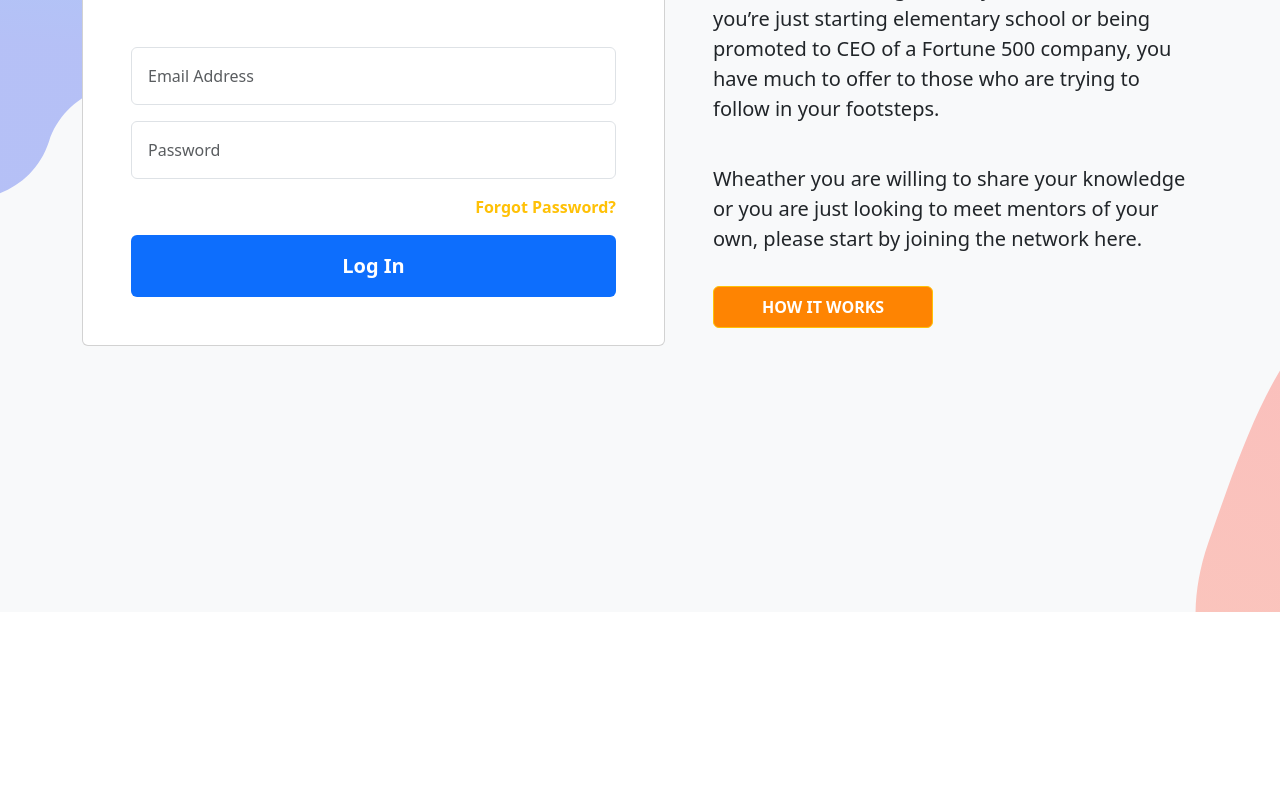
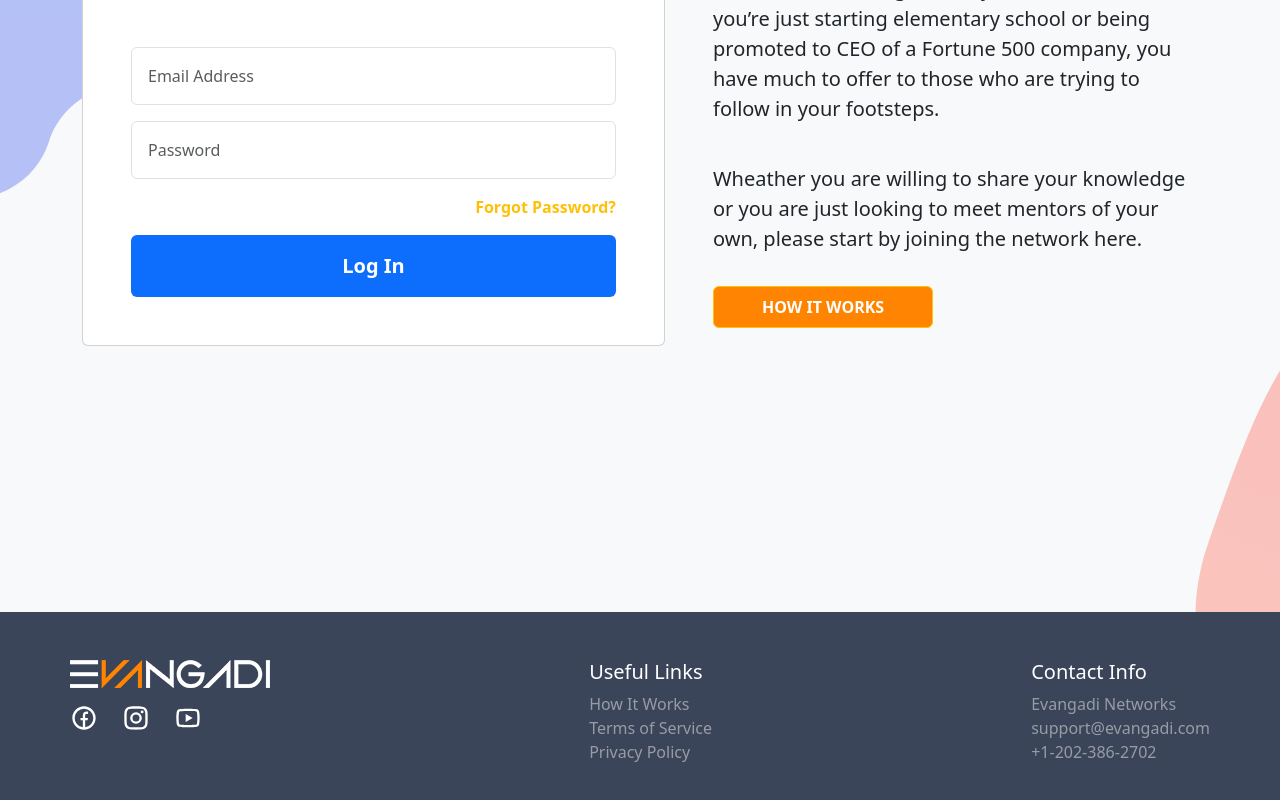
Before and after one commit to 1Sarry/evangadi_forum2, a React (Vite) app in the folder Client/: page / in a window 1280 px wide. Shown: the part 272-1072 px from the top of the page. Before the commit the page ends 884 px from the top, so only its background shows below. Built offline with nearby package versions, Linux system fonts and the light colour scheme.

Commit message:
Footer Done

```diff
--- a/Client/src/App.jsx
+++ b/Client/src/App.jsx
@@ -2,6 +2,7 @@ import React from 'react'
 import LandingLayout from './pages/LandingLayout/LandingLayout'
 import Home from './pages/Home/Home'
 import {Route, Routes} from "react-router-dom"
+import Footer from './components/Footer/Footer'
 
 function App() {
 
@@ -13,7 +14,7 @@ function App() {
     <Route path="/home" element={<Home />}/>
 
   </Routes>
-
+      <Footer/>
     </>
   )
 }
--- /dev/null
+++ b/Client/src/components/Footer/Footer.jsx
@@ -0,0 +1,42 @@
+import React from "react";
+import footerLogo from "../../assets/evangadi-logo-footer.png";
+import {
+  RiFacebookCircleLine,
+  RiInstagramLine,
+  RiYoutubeLine,
+} from "react-icons/ri";
+const Footer = () => {
+  return (
+    <div className="footer-bg p-5">
+      <div className="container d-md-flex justify-content-between gap-5 p-0">
+        <div className="pb-4">
+          <img src={footerLogo} alt="" />
+          <div className="d-flex gap-4 pt-3">
+            {" "}
+            <RiFacebookCircleLine size={28} color="white"/>
+            <RiInstagramLine size={28} color="white"/>
+            <RiYoutubeLine size={28} color="white"/>
+          </div>
+        </div>
+        <div className="pb-4 footer-item">
+          <h5 className="text-white text-nowrap">Useful Links</h5>
+          <ul className="list-unstyled ">
+            <li>How It Works</li>
+            <li>Terms of Service</li>
+            <li>Privacy Policy</li>
+          </ul>
+        </div>
+        <div className="pb-4 footer-item">
+          <h5 className="text-white text-nowrap">Contact Info</h5>
+          <ul className="list-unstyled ">
+            <li>Evangadi Networks</li>
+            <li>support@evangadi.com</li>
+            <li>+1-202-386-2702</li>
+          </ul>
+        </div>
+      </div>
+    </div>
+  );
+};
+
+export default Footer;
--- a/Client/src/index.css
+++ b/Client/src/index.css
@@ -10,10 +10,21 @@
   color: #fe8402 !important;
   transition: all 0.3s ease-out;
 }
-.landing{
-    height: 100vh;
+.landing {
+  height: 100vh;
 }
-.user svg{
+.user svg {
   width: 100px;
   height: 100px;
 }
+.footer-bg {
+  background-color: #3b455a;
+}
+.footer-item ul li {
+  color: rgb(213, 213, 213, 0.6);
+}
+.footer-item ul li:hover {
+  cursor: pointer;
+  color: white;
+  transition: all 0.3s ease-in;
+}
```
